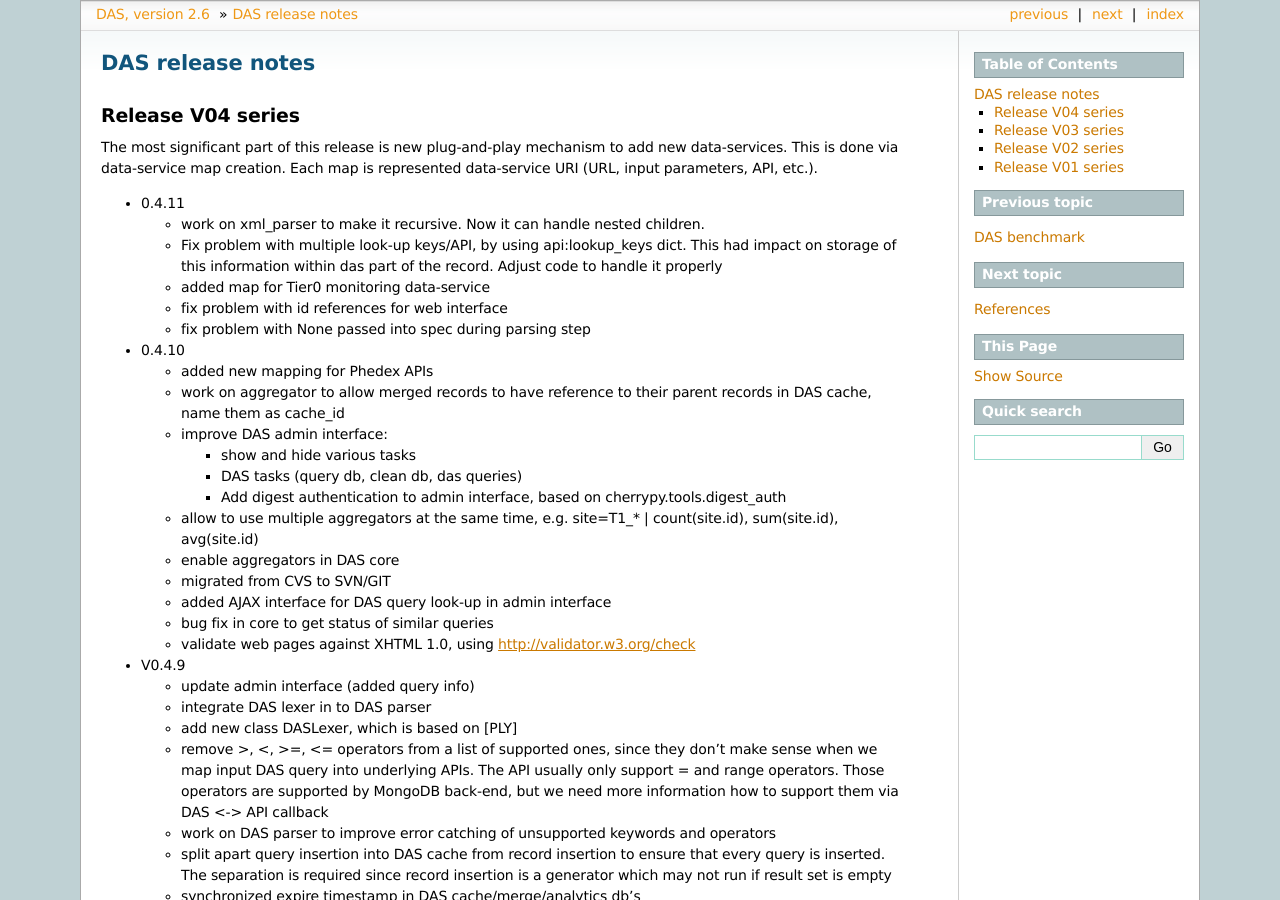
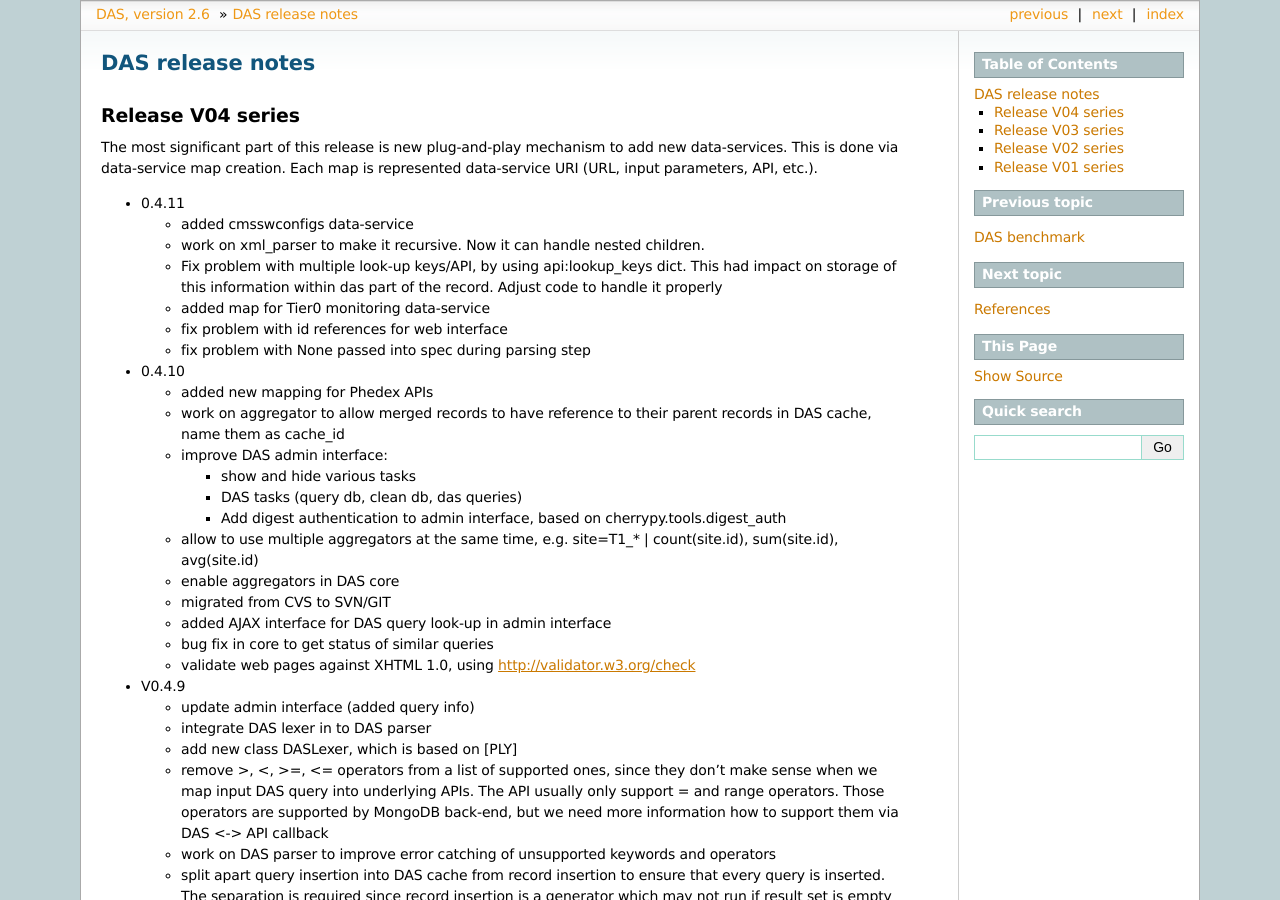
Before and after one commit to dmwm/DAS, a Sphinx documentation site: the page built from doc/sphinx/changelog.rst, in a window 1280 px wide and 900 px high. Built offline with Sphinx 7.4.7, drawn with Linux system fonts in a browser that asks for light colours; the version number is read from the project's files by our own code.

Commit message:
Update
git-svn-id: svn+ssh://svn.cern.ch/reps/CMSDMWM/DAS/trunk@2404 4525493e-7705-40b1-a816-d608a930855b

```diff
--- a/doc/sphinx/changelog.rst
+++ b/doc/sphinx/changelog.rst
@@ -9,6 +9,7 @@ map is represented data-service URI (URL, input parameters, API, etc.).
 
 - 0.4.11
 
+  - added cmsswconfigs data-service
   - work on xml_parser to make it recursive. Now it can handle nested
     children.
   - Fix problem with multiple look-up keys/API, by using api:lookup_keys
```
